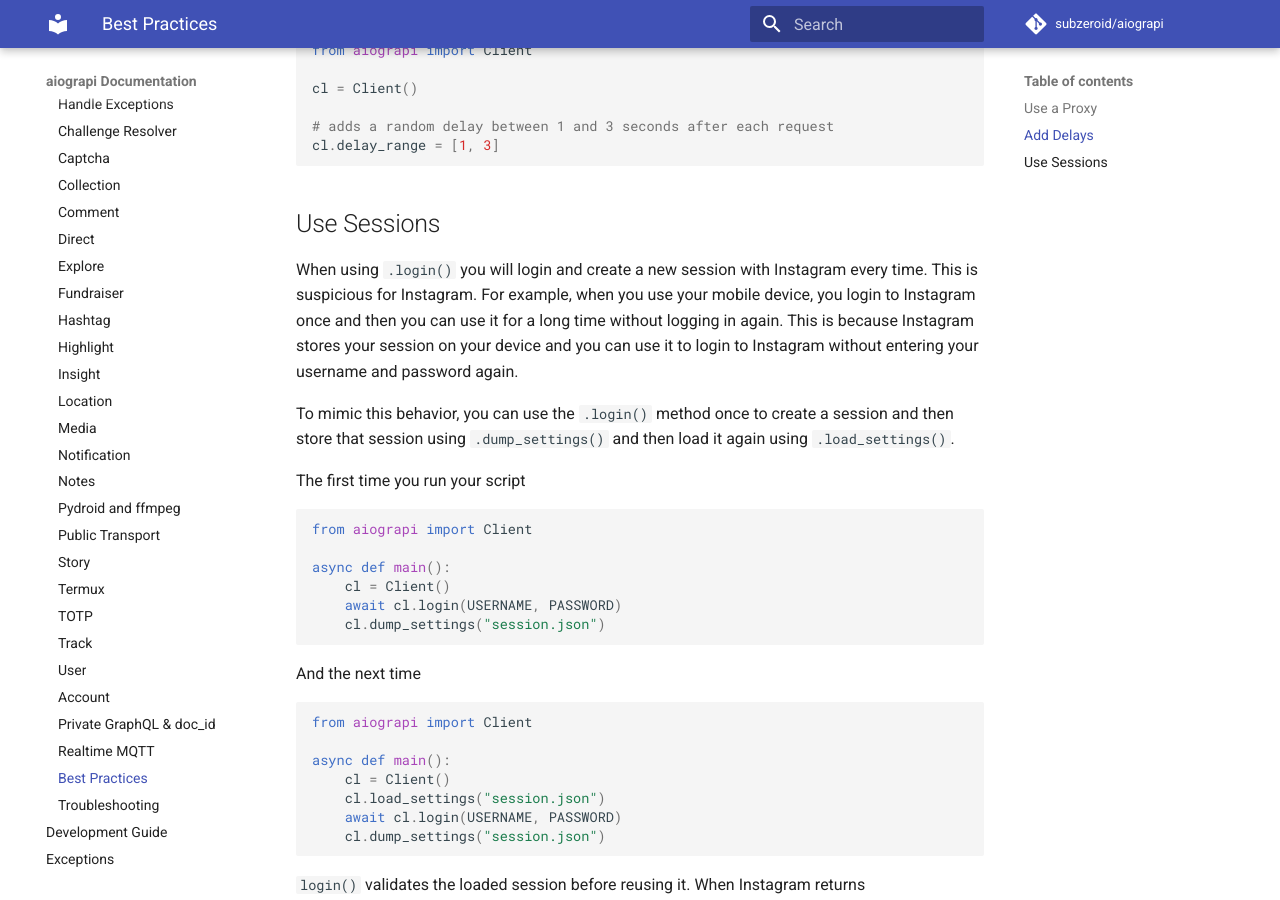
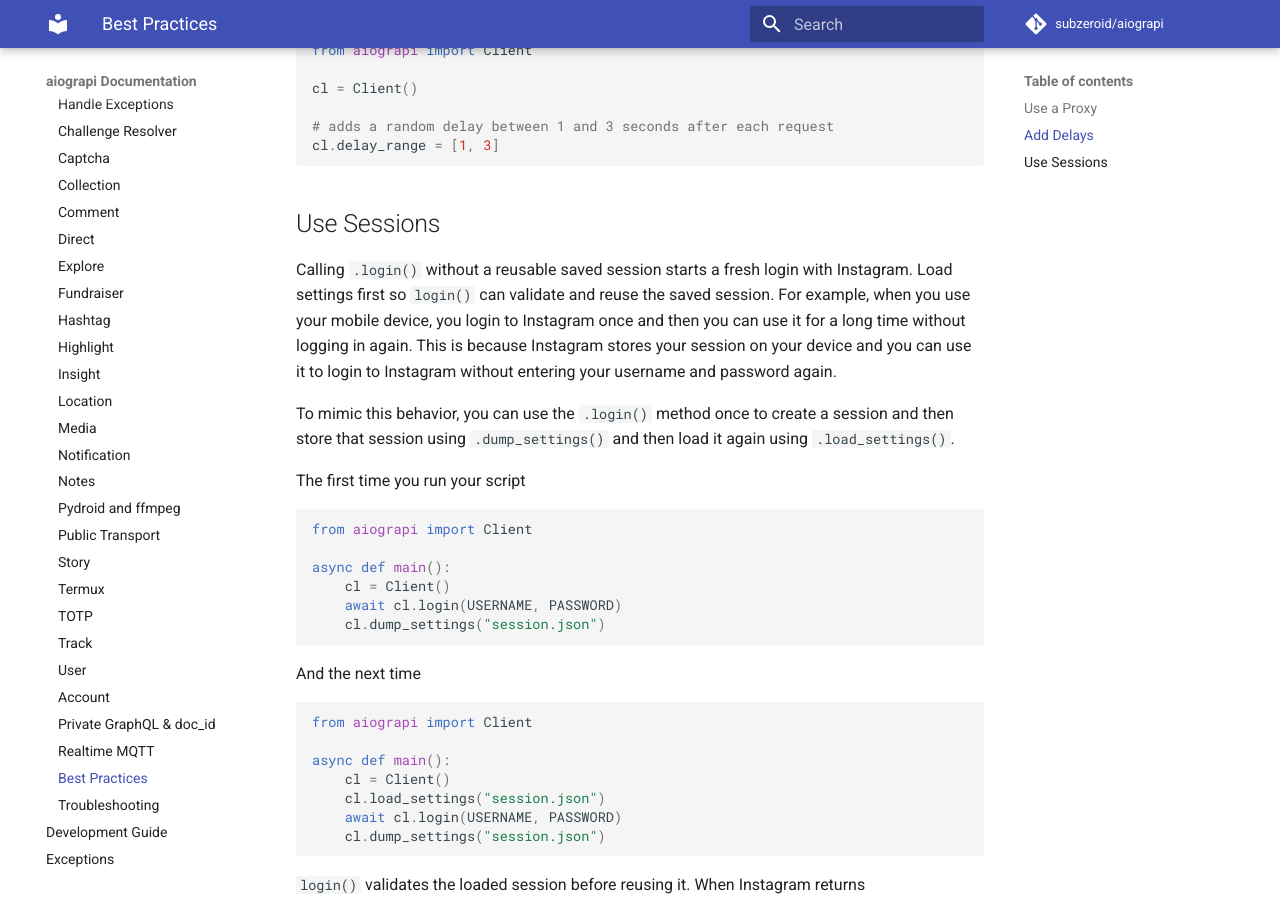
Before and after one commit to subzeroid/aiograpi, an MkDocs documentation site: the page built from docs/usage-guide/best-practices.md, in a window 1280 px wide and 900 px high, scrolled down 1061 px. Built offline with MkDocs 1.6.1 and Material for MkDocs 9.7.7, drawn with Linux system fonts in a browser that asks for light colours; comment, search, counter and statistics services are not loaded; the version menu is left out.

Commit message:
docs: clarify CAA session and profile migration

```diff
--- a/docs/usage-guide/best-practices.md
+++ b/docs/usage-guide/best-practices.md
@@ -51,8 +51,8 @@ cl.delay_range = [1, 3]
 
 ## Use Sessions
 
-When using `.login()` you will login and create a new session with Instagram every time.
-This is suspicious for Instagram.
+Calling `.login()` without a reusable saved session starts a fresh login with Instagram.
+Load settings first so `login()` can validate and reuse the saved session.
 For example, when you use your mobile device, you login to Instagram once
 and then you can use it for a long time without logging in again. This is because Instagram stores
 your session on your device and you can use it to login to Instagram without entering your username
```
Also changed, not shown: docs/usage-guide/interactions.md (+3 -1 lines).
